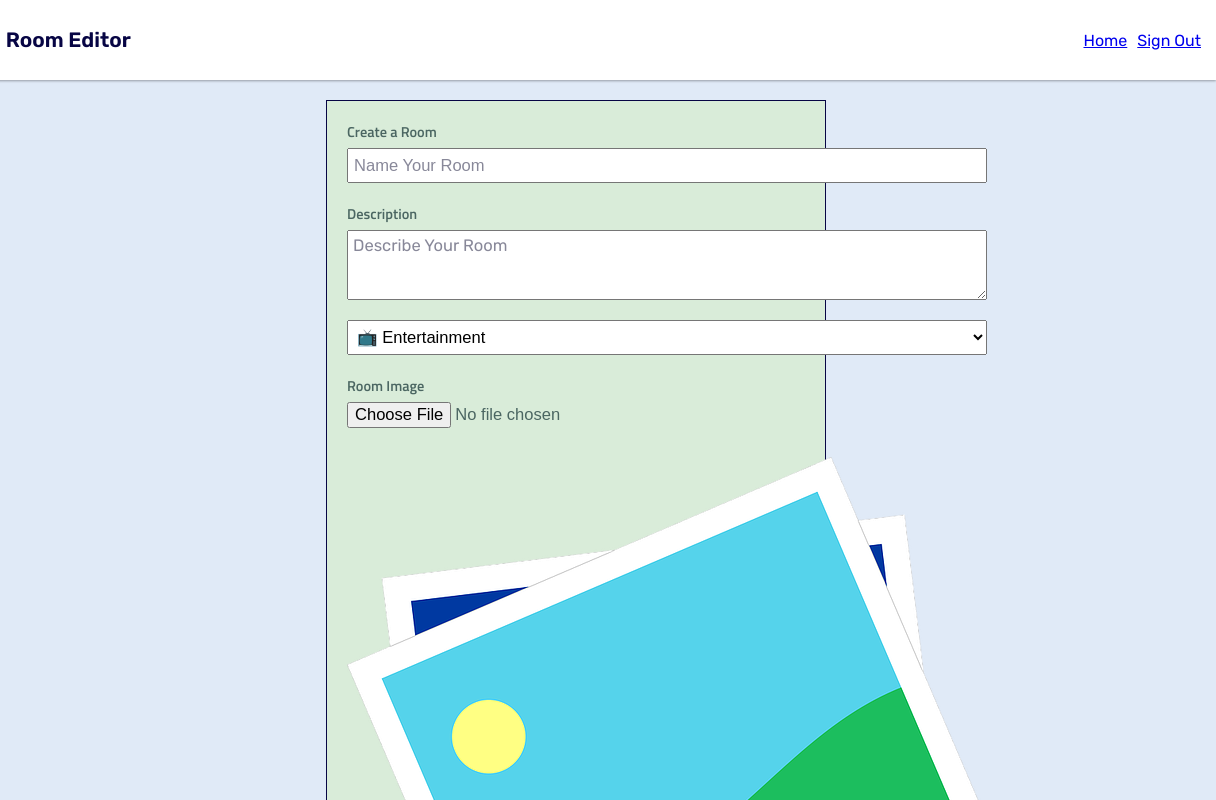
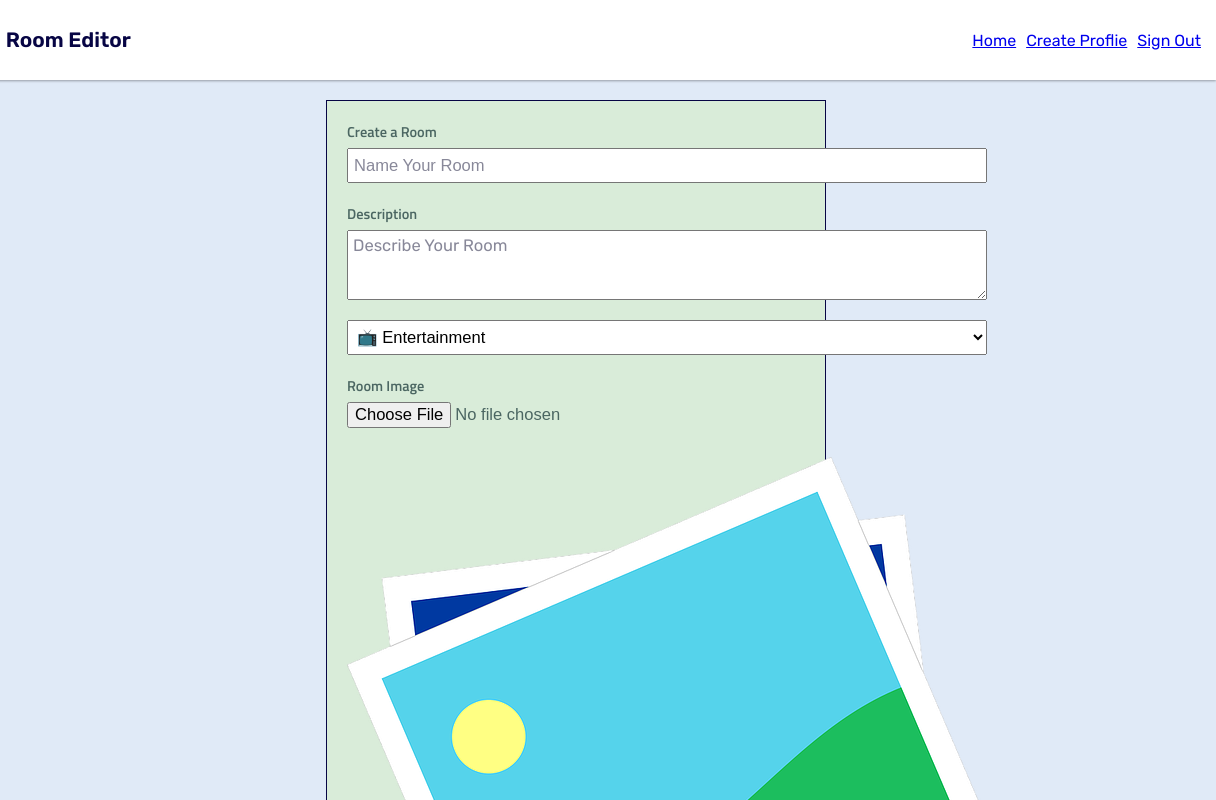
Before and after one commit to CharlieHengemihle/real-time, a plain HTML site: page create.room/index.html in a window 1280 px wide. Shown: the top 800 px of the page, 64-1280 px from the left. Drawn offline with nearby package versions, Linux system fonts and the light colour scheme.

Commit message:
link for create profile

```diff
--- a/create.room/index.html
+++ b/create.room/index.html
@@ -35,6 +35,7 @@
             <p class="title">Room Editor</p>
             <nav>
                 <a href="../">Home</a>
+                <a href="../create.profile/index.html">Create Proflie</a>
                 <a id="sign-out-link" href="../auth">Sign Out</a>
             </nav>
         </header>
--- a/render-utils.js
+++ b/render-utils.js
@@ -50,8 +50,6 @@ export function renderRoom(room) {
     const image = document.createElement('img');
     image.src = room.image;
 
-    // if (image.src < )
-
     const p = document.createElement('p');
     p.classList.add('room-description');
     p.textContent = room.about;
```
